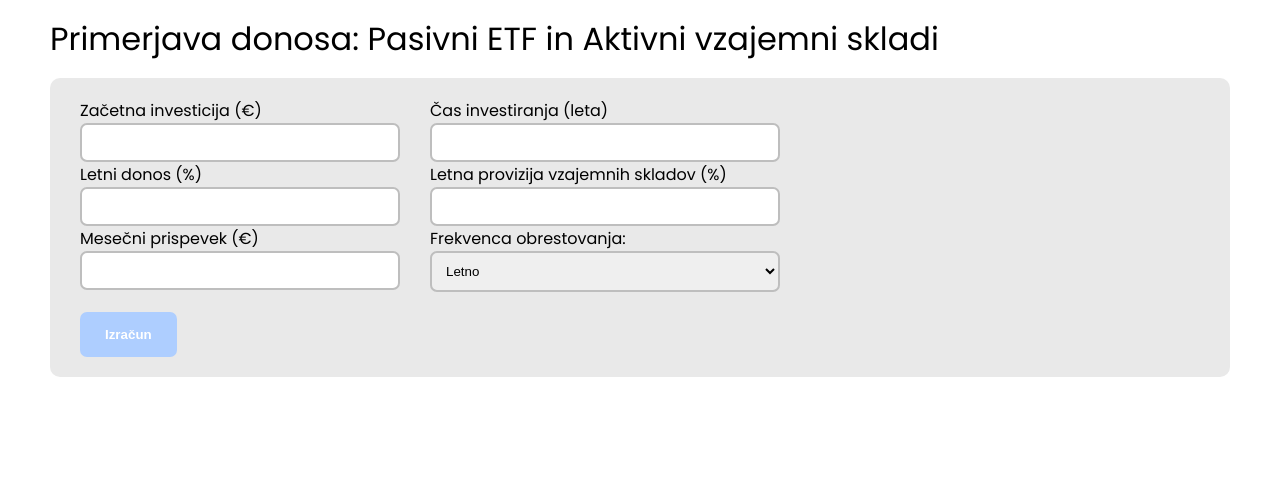
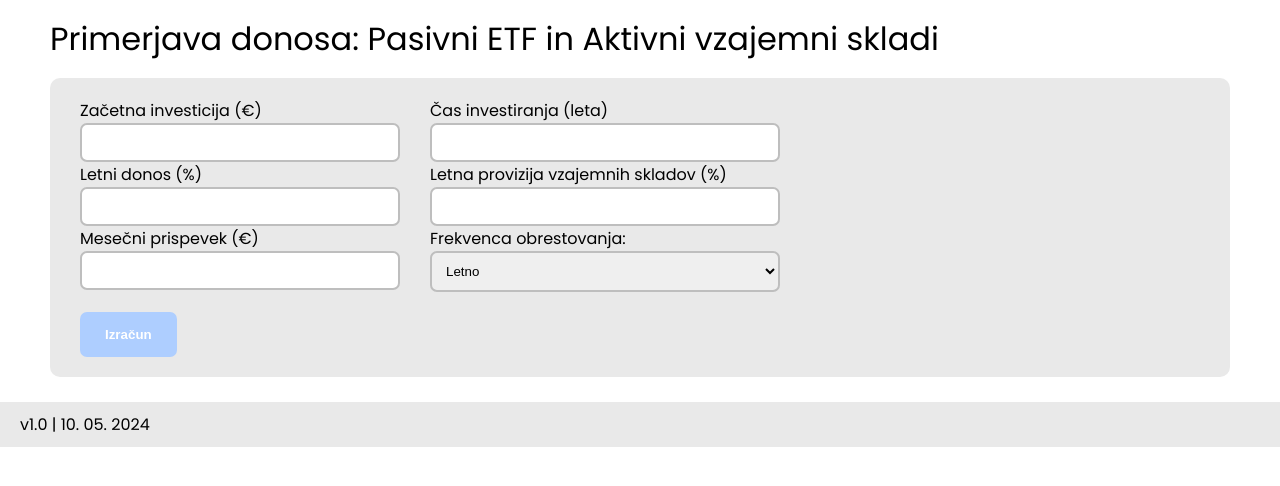
Before and after one commit to Zankooo/React-investing, a React (Create React App) app: page / in a window 1280 px wide. Shown: the top 486 px of the page. Built offline with nearby package versions, Linux system fonts and the light colour scheme.

Commit message:
finished app v1.0

```diff
--- a/src/App.css
+++ b/src/App.css
@@ -12,7 +12,7 @@
 
 body {
 	font-family: "Poppins", sans-serif;
-	height: 100vh;
+	height: auto;
 }
 
 h1 {
@@ -60,6 +60,9 @@
   border-radius: 10px;
   margin-bottom: 25px;
 }
+#result {
+  margin-bottom: 50px;
+}
 
 .result-box > p {
   margin-bottom: 15px;
@@ -81,7 +84,6 @@
   border-radius: 10px;
   text-align: center;
   margin: 0 20px 0 0;
-
 }
 
 .result-number {
@@ -93,6 +95,15 @@
 .chart-container {
   max-width: 1024px;
   margin: 0 auto;
+}
+
+.footer {
+  position: relative;
+  left: 0;
+  bottom: 0;
+  width: 100%;
+  padding: 10px 20px;
+  background-color: #E9E9E9;
 }
 
 #navadno-investiranje {
--- a/src/App.jsx
+++ b/src/App.jsx
@@ -192,7 +192,8 @@
 
 //----------------------------------------------------------------------
   return (
-    <div className='container'>
+    <>
+      <div className='container'>
       <div className="header">
         <h1>Primerjava donosa: Pasivni ETF in Aktivni vzajemni skladi</h1>
       </div>
@@ -241,7 +242,7 @@
 
       {showResult &&
       <section id='result' ref={resultRef}>
-        <h1>Donos</h1>
+        <h1>Rezultati</h1>
         <div className='block'>
           <div className='result-row'>
             <div className='result-box' id='navadno-investiranje'>
@@ -265,7 +266,10 @@
         </div>
       </section>}
     </div>
-
+    <footer className='footer'>
+      v1.0 | 10. 05. 2024
+    </footer>
+    </>
 
   );
 }
--- a/src/Chart.jsx
+++ b/src/Chart.jsx
@@ -83,13 +83,13 @@
     labels,
     datasets: [
       {
-        label: 'Navadno investiranje',
+        label: 'Pasivni ETF',
         data: chartDataNavadno,
         backgroundColor: '#3D8AFF',
         stack: 'Stack 0',
       },
       {
-        label: 'Skladi',
+        label: 'Vzajemni skladi',
         data: chartDataSkladi,
         backgroundColor: '#FF9A3D',
         stack: 'Stack 1',
```
